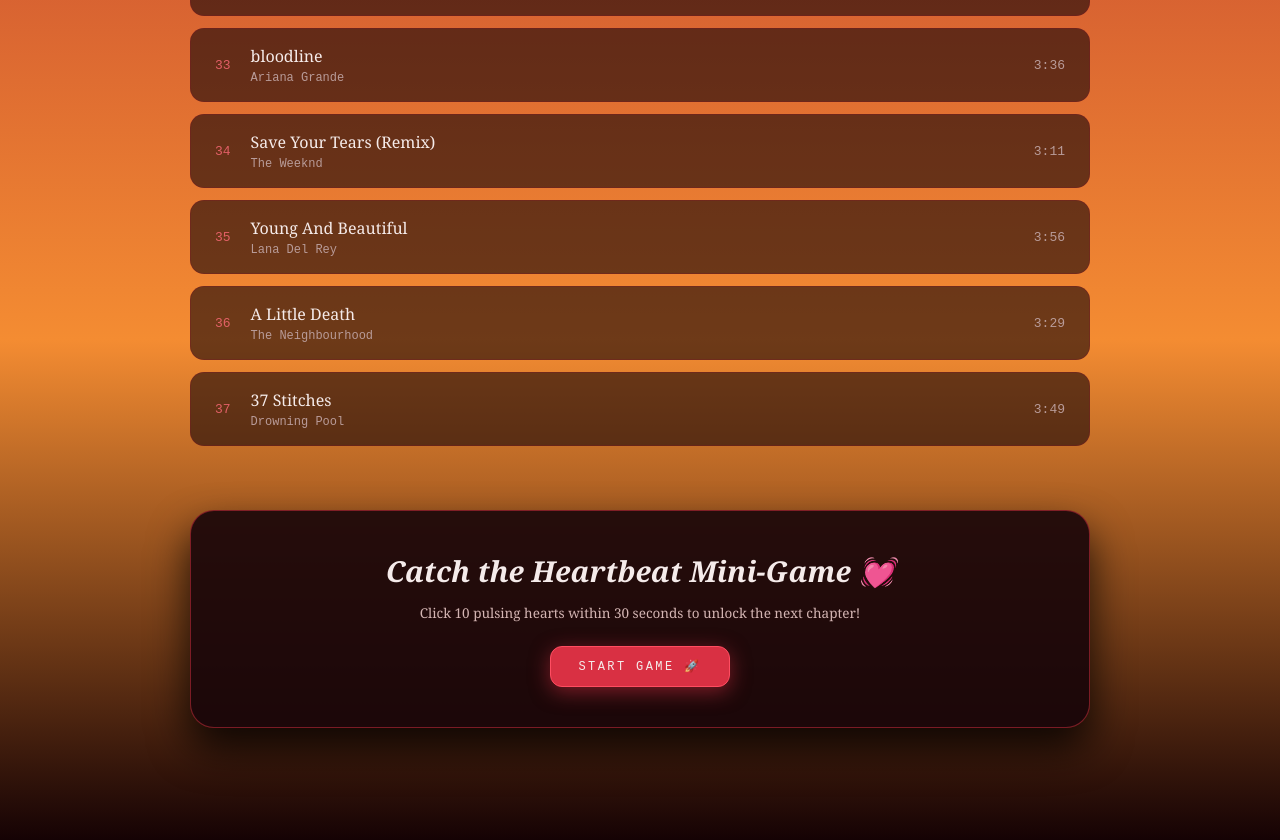
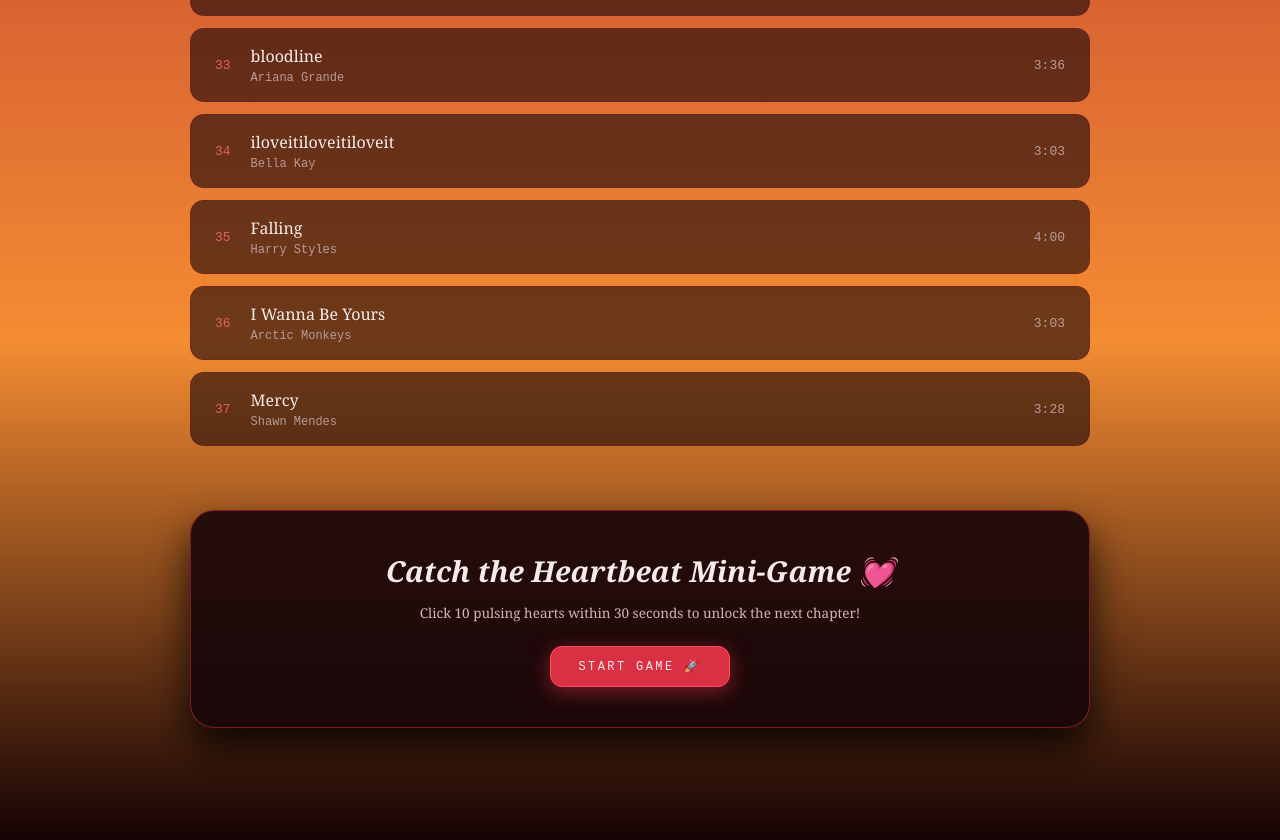
Before and after one commit to raisudesuu/jo-vault, a Next.js app: page /midnight-ride in a window 1280 px wide. Shown: the part 3328-4168 px from the top of the page. Built offline with nearby package versions, Linux system fonts and the light colour scheme.

Commit message:
Update playlist component with tracks 34-37 and Spotify IDs

```diff
--- a/app/midnight-ride/page.tsx
+++ b/app/midnight-ride/page.tsx
@@ -46,10 +46,10 @@
   { id: 31, title: 'Friends', artist: 'Chase Atlantic', duration: '3:50', spotifyTrackId: '7uDUb37h7Xdhza1eWMkoJv', vibeColor: 'linear-gradient(180deg, #051c26 0%, #0f3f57 50%, #01080c 100%)' },
   { id: 32, title: 'Leather Weather', artist: 'The Neighbourhood', duration: '2:56', spotifyTrackId: '4a9axdtH9qFx0nMiKjwChd', vibeColor: 'linear-gradient(180deg, #141414 0%, #2e2e2e 50%, #050505 100%)' },
   { id: 33, title: 'bloodline', artist: 'Ariana Grande', duration: '3:36', spotifyTrackId: '2hloaUoRonYssMuqLCBLTX', vibeColor: 'linear-gradient(180deg, #260512 0%, #570f2b 50%, #0c0105 100%)' },
-  { id: 34, title: 'Save Your Tears (Remix)', artist: 'The Weeknd', duration: '3:11', spotifyTrackId: '1oFAF1hdPOickyHgbuRjyX', vibeColor: 'linear-gradient(180deg, #260e05 0%, #57210f 50%, #0c0401 100%)' },
-  { id: 35, title: 'Young And Beautiful', artist: 'Lana Del Rey', duration: '3:56', spotifyTrackId: '2nMeu6UenVvwUktBCpLMK9', vibeColor: 'linear-gradient(180deg, #262005 0%, #57470f 50%, #0c0a01 100%)' },
-  { id: 36, title: 'A Little Death', artist: 'The Neighbourhood', duration: '3:29', spotifyTrackId: '0pxPNTroZcxXA0w6IDgMQJ', vibeColor: 'linear-gradient(180deg, #0f0f0f 0%, #282828 50%, #040404 100%)' },
-  { id: 37, title: '37 Stitches', artist: 'Drowning Pool', duration: '3:49', spotifyTrackId: '3fns1KwDSglUinPWngtsTK', vibeColor: 'linear-gradient(180deg, #260505 0%, #570f0f 50%, #0c0101 100%)' },
+  { id: 34, title: 'iloveitiloveitiloveit', artist: 'Bella Kay', duration: '3:03', spotifyTrackId: '5IMpnpD0tQVcqWlVIgtAtV', vibeColor: 'linear-gradient(180deg, #26051c 0%, #54103e 50%, #0f020b 100%)' },
+  { id: 35, title: 'Falling', artist: 'Harry Styles', duration: '4:00', spotifyTrackId: '1ZMiCix7XSAbfAJlEZWMCp', vibeColor: 'linear-gradient(180deg, #051d26 0%, #0f4457 50%, #01080c 100%)' },
+  { id: 36, title: 'I Wanna Be Yours', artist: 'Arctic Monkeys', duration: '3:03', spotifyTrackId: '5XeFesFbtLpXzIVDNQP22n', vibeColor: 'linear-gradient(180deg, #120c1f 0%, #291b42 50%, #08040f 100%)' },
+  { id: 37, title: 'Mercy', artist: 'Shawn Mendes', duration: '3:28', spotifyTrackId: '0AS63m1wHv9n4VVRizK6Hc', vibeColor: 'linear-gradient(180deg, #260505 0%, #570f0f 50%, #0c0101 100%)' },
 ];
 
 const FULL_PLAYLIST_EMBED = 'https://open.spotify.com/embed/playlist/4kIvPanUj3vMZWvD6Yl3WV?utm_source=generator&theme=0';
```
